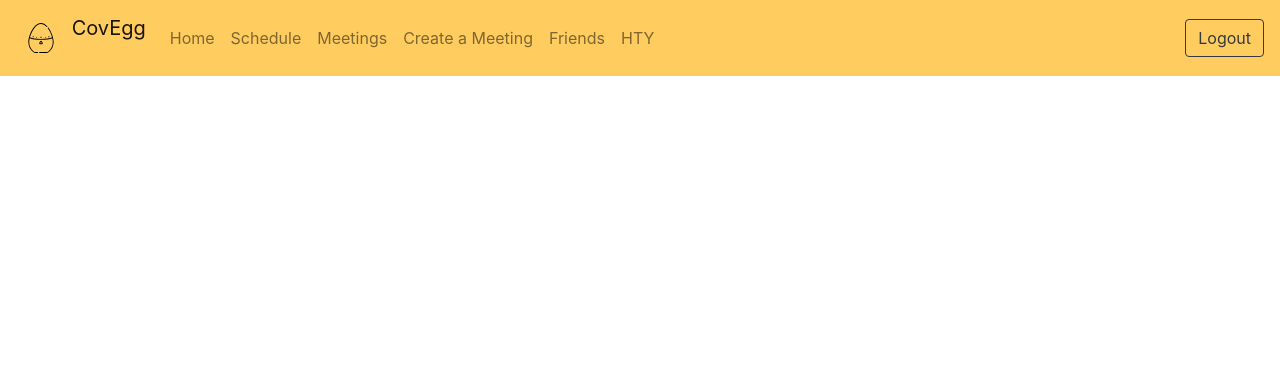
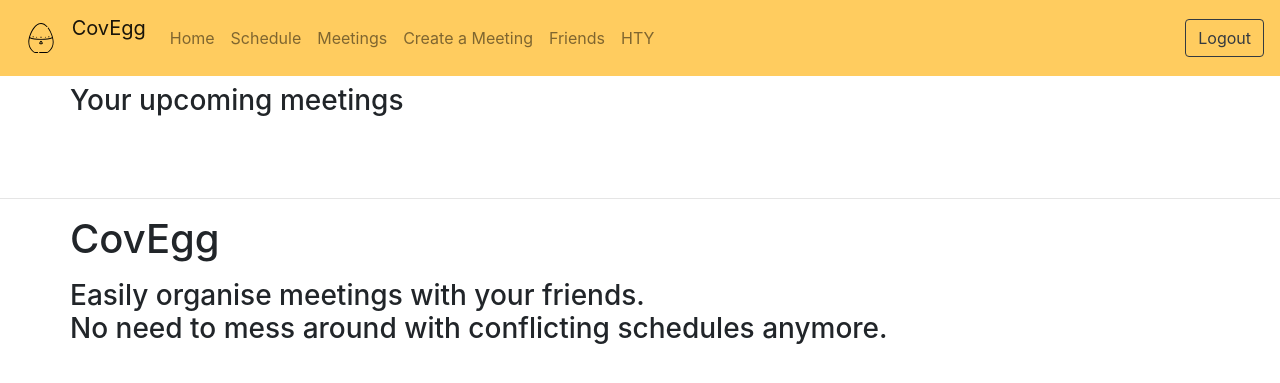
Before and after one commit to ngmhprogramming/covegg, a Flask app: page / in a window 1280 px wide. Shown: the top 383 px of the page. Run offline with Flask 2, Linux system fonts and the light colour scheme; a user stored in the database is signed in; data comes from the database, SQL or seed files in the repository; both versions use the stored data as it was after the commit; some libraries are stand-ins or nearby versions.

Commit message:
homepage

```diff
--- a/app.py
+++ b/app.py
@@ -74,7 +74,11 @@ def parse_stime(num):
 def index():
     username = get_username()
     if username:
-        return render_template("index.html", username=username)
+        cmeetings = db.getconfirmedmeeting(username)
+        for i in range(len(cmeetings)):
+            cmeetings[i][2] = ", ".join(parse_time(cmeetings[i][2]))
+
+        return render_template("index.html", cmeetings=cmeetings, username=username)
     else:
         return render_template("index.html")
 
--- a/templates/index.html
+++ b/templates/index.html
@@ -1,9 +1,39 @@
 <!DOCTYPE html>
 <html>
-
-{% include 'head.html' %}
-<body>
-	{% include 'navbar.html' %}
-</body>
-
+	{% include 'head.html' %}
+	<body>
+		{% include 'navbar.html' %}
+		{% if username %}
+		<div class="container">
+			<div class="row my-2">
+				<h3>Your upcoming meetings</h3>
+			</div>
+			<div class="row px-2 mb-5">
+				<table class="table">
+					{% for meeting in cmeetings %}
+					<tr>
+						<td>{{ meeting[0] }}</td>
+						<td>
+							{% for user in meeting[1] %}
+							{{ user }}
+							{% endfor %}
+						</td>
+						<td><p>{{ meeting[2] }}</p></td>
+					</tr>
+					{% endfor %}
+				</table>
+			</div>
+		</div>
+		{% endif %}
+		<hr>
+		<div class="container">
+			<div class="row my-2">
+				<h1>CovEgg</h1>
+			</div>
+			<div class="row my-2">
+				<p><h3>Easily organise meetings with your friends. <br>
+					No need to mess around with conflicting schedules anymore.</h3></p>
+			</div>
+		</div>
+	</body>
 </html>
```
Also changed, not shown: mydatabase.db.
